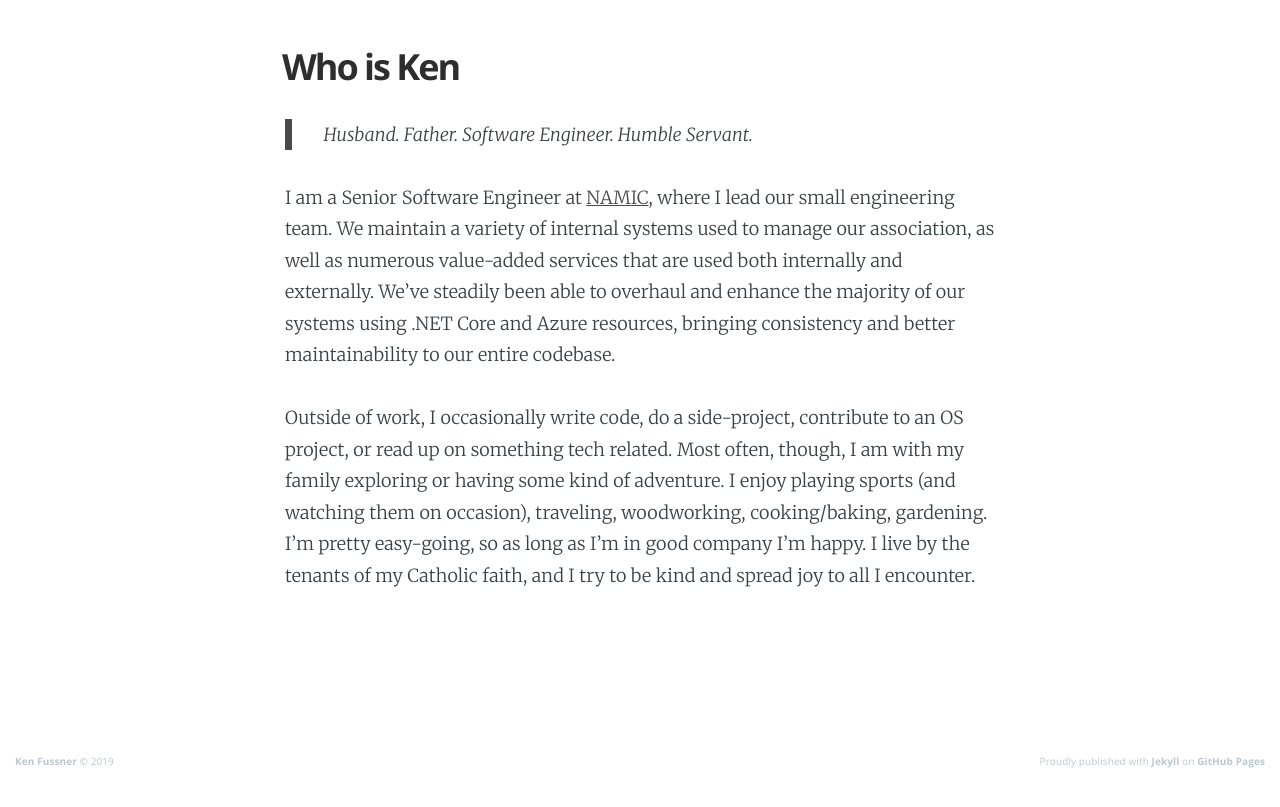
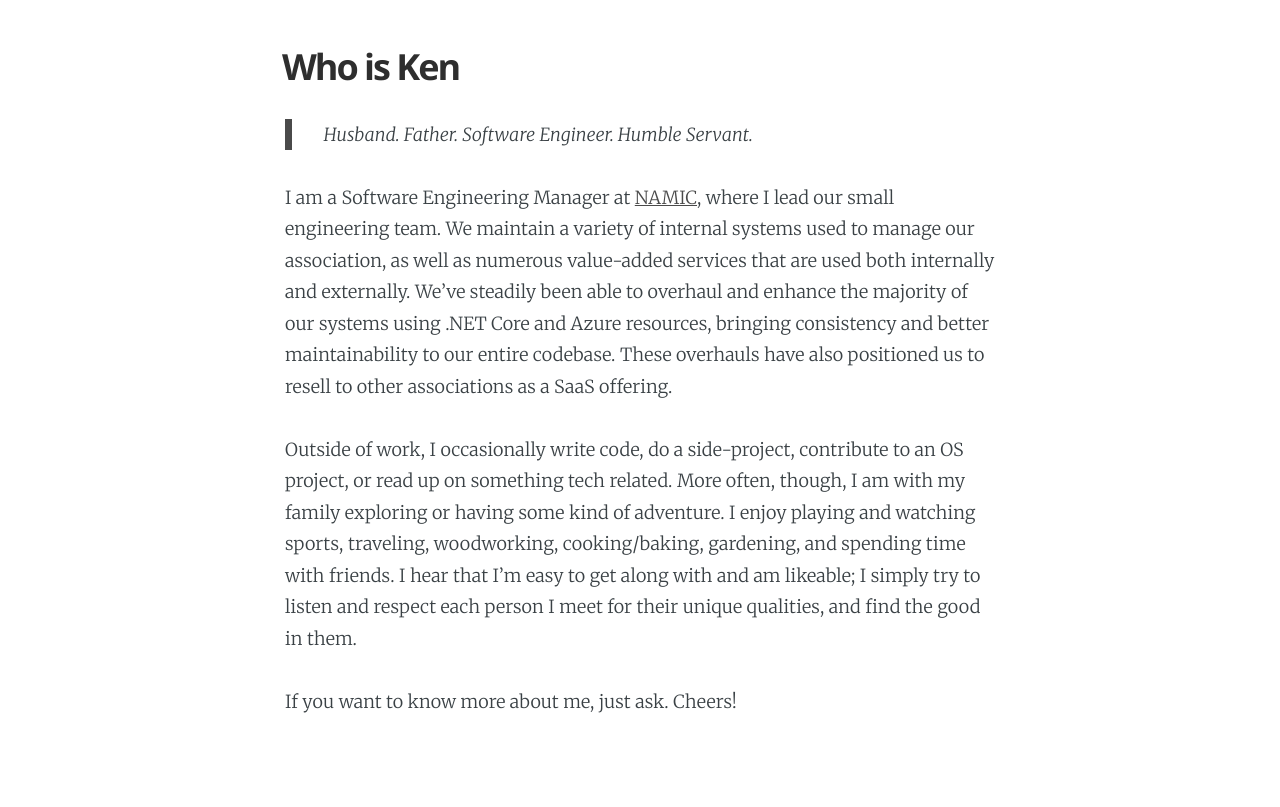
Before and after one commit to kenfussner/kenfussner.github.io, a Jekyll site: the page built from about.md, in a window 1280 px wide and 900 px high, scrolled down 515 px, cut to the strip 74-881 px from the top of the window. Built offline with Jekyll 4.4.1, drawn with Linux system fonts in a browser that asks for light colours; nearby versions of some CDN libraries; before the commit the page ends 1369 px from its top, so only the background shows below that.

Commit message:
Update about

```diff
--- a/about.md
+++ b/about.md
@@ -9,14 +9,17 @@ current: about
 
 >Husband. Father. Software Engineer. Humble Servant.
 
-I am a Senior Software Engineer at [NAMIC](http://www.namic.org), where I lead our small engineering
+I am a Software Engineering Manager at [NAMIC](http://www.namic.org), where I lead our small engineering
 team. We maintain a variety of internal systems used to manage our association, as well as numerous
 value-added services that are used both internally and externally. We've steadily been able to overhaul
 and enhance the majority of our systems using .NET Core and Azure resources, bringing consistency and
-better maintainability to our entire codebase.
+better maintainability to our entire codebase. These overhauls have also positioned us to resell to other
+associations as a SaaS offering.
 
 Outside of work, I occasionally write code, do a side-project, contribute to an OS project, or read up
-on something tech related. Most often, though, I am with my family exploring or having some kind of adventure.
-I enjoy playing sports (and watching them on occasion), traveling, woodworking, cooking/baking, gardening.
-I'm pretty easy-going, so as long as I'm in good company I'm happy. I live by the tenants of my Catholic faith,
-and I try to be kind and spread joy to all I encounter.
+on something tech related. More often, though, I am with my family exploring or having some kind of adventure.
+I enjoy playing and watching sports, traveling, woodworking, cooking/baking, gardening, and spending time with
+friends. I hear that I'm easy to get along with and am likeable; I simply try to listen and respect each person
+I meet for their unique qualities, and find the good in them.
+
+If you want to know more about me, just ask. Cheers!
```
